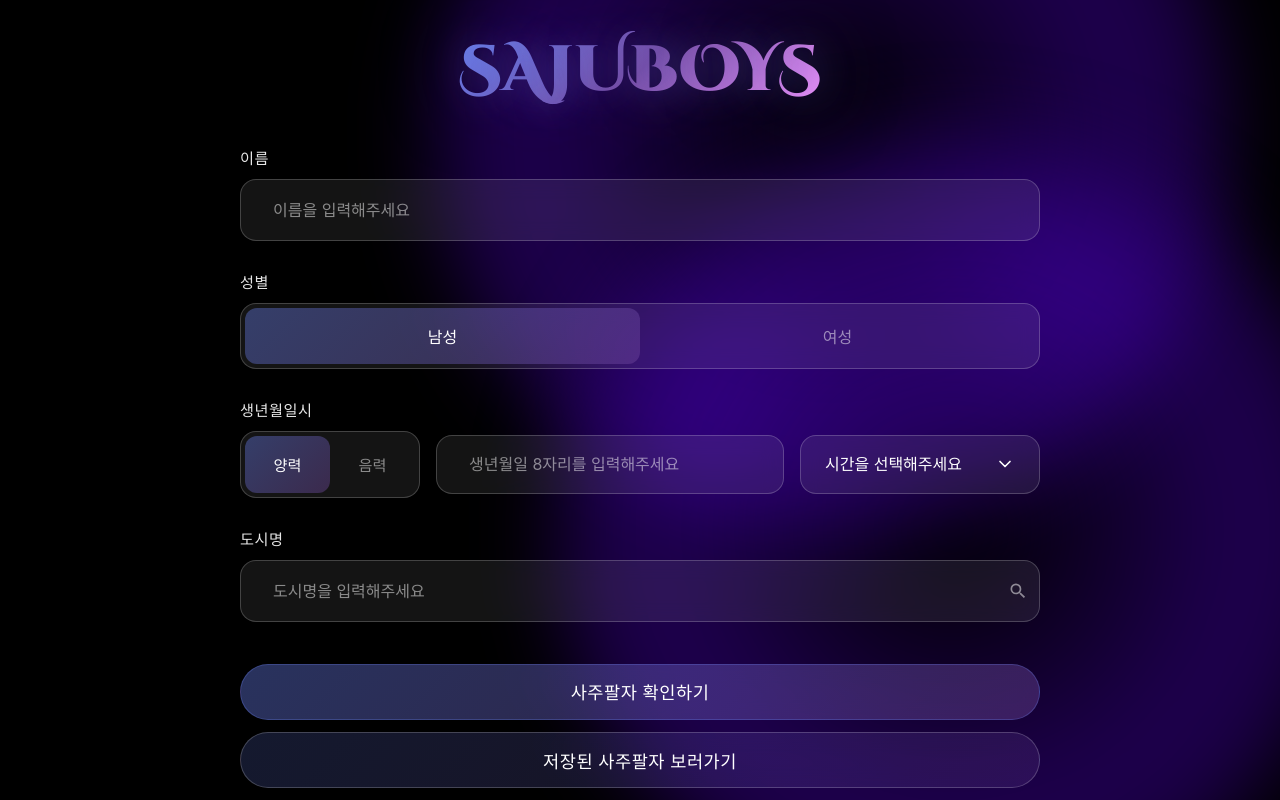
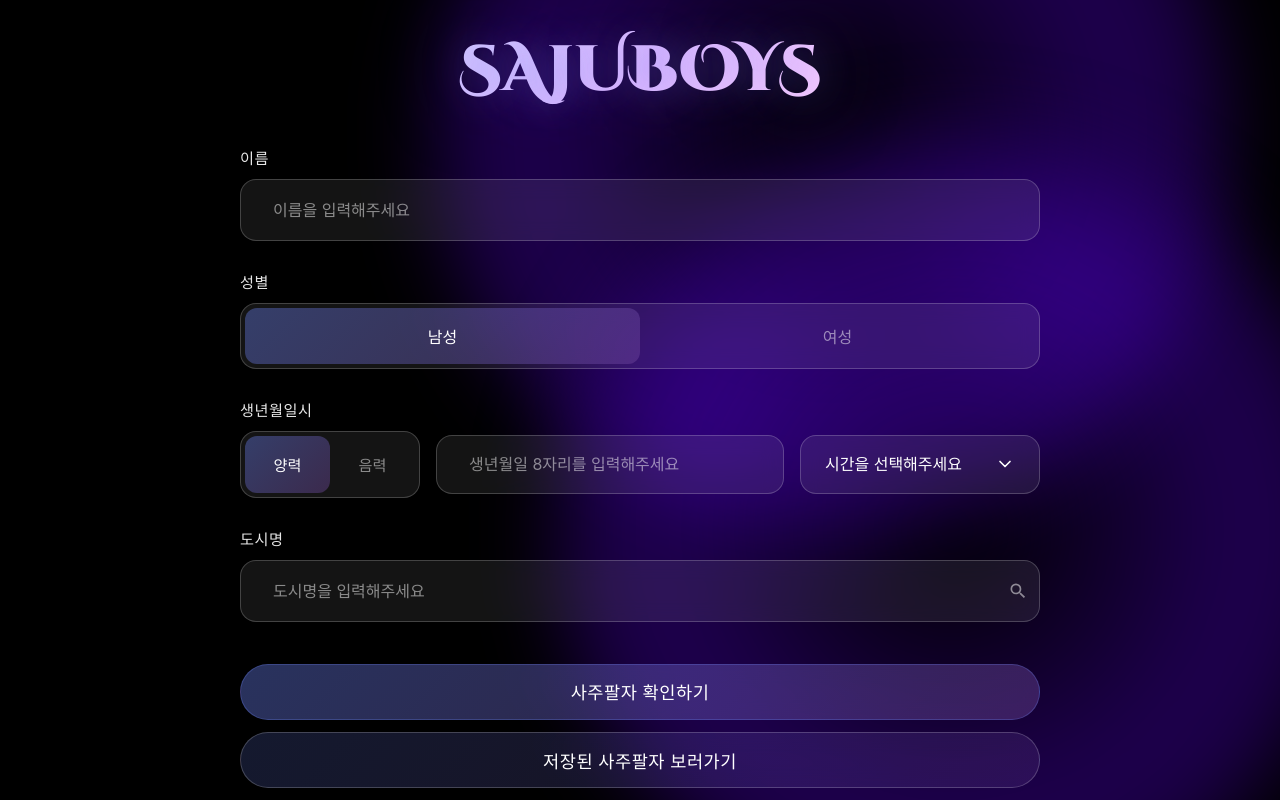
Before and after one commit to hjzhhhj/SAJUBOYS, a React (Vite) app in the folder frontend/: page /saju-input in a window 1280 px wide. Built offline with nearby package versions, Linux system fonts and the light colour scheme.

Commit message:
[Fix] :: 전체 페이지 디자인 수정

```diff
--- a/frontend/src/Starting.jsx
+++ b/frontend/src/Starting.jsx
@@ -47,9 +47,9 @@ const ContentWrapper = styled.div`
   flex-direction: column;
   align-items: center;
   justify-content: center;
-  position: relative;
   z-index: 1;
-  margin-top: 3rem;
+  width: 100%;
+  margin-top: 1rem;
 `;
 
 const GradientCircle1 = styled.div`
@@ -87,32 +87,63 @@ const GradientCircle2 = styled.div`
 `;
 
 const SubTitle = styled.h1`
-  color: white;
+  color: rgba(255, 255, 255, 0.8);
   font-size: 1.25rem;
   font-weight: 400;
   margin-bottom: 1rem;
+  letter-spacing: 0.5px;
 `;
 
 const Title = styled.h1`
-  color: white;
+  background: linear-gradient(135deg, #cec2ff, #dab6ff, #f9cbfe);
+  -webkit-background-clip: text;
+  -webkit-text-fill-color: transparent;
+  background-clip: text;
   font-size: 6.5rem;
   font-weight: 900;
   font-family: "Cinzel Decorative", cursive;
+  text-shadow: 0 0 40px rgba(102, 126, 234, 0.3);
+  position: relative;
+
+  &::after {
+    content: "SAJUBOYS";
+    position: absolute;
+    left: 0;
+    top: 0;
+    z-index: -1;
+    background: none;
+    -webkit-text-fill-color: transparent;
+    text-shadow: 0 0 80px rgba(118, 75, 162, 0.5);
+  }
 `;
 
 const Button = styled.button`
-  background-color: #ffffff10;
+  background: linear-gradient(
+    135deg,
+    rgba(102, 126, 234, 0.4),
+    rgba(118, 75, 162, 0.4)
+  );
+  backdrop-filter: blur(10px);
   color: white;
-  border: 1px solid #ffffff;
+  border: 1px solid rgba(102, 126, 234, 0.3);
   border-radius: 100px;
   font-size: 1.25rem;
+  font-weight: 500;
   cursor: pointer;
   margin-top: 7rem;
   width: 28rem;
   height: 4rem;
+  transition: all 0.3s ease;
+  letter-spacing: 0.5px;
 
   &:hover {
-    background: #ffffff20;
+    background: linear-gradient(
+      135deg,
+      rgba(102, 126, 234, 0.5),
+      rgba(118, 75, 162, 0.5)
+    );
+    transform: translateY(-2px);
+    box-shadow: 0 10px 30px rgba(102, 126, 234, 0.3);
   }
 `;
 
--- a/frontend/src/pages/Login.jsx
+++ b/frontend/src/pages/Login.jsx
@@ -83,43 +83,62 @@ const ContentWrapper = styled.div`
   flex-direction: column;
   align-items: center;
   justify-content: center;
-  position: relative;
   z-index: 1;
-  margin-top: 3rem;
+  width: 100%;
+  margin-top: 1rem;
 `;
 
 const LoginForm = styled.form`
   display: flex;
   flex-direction: column;
   align-items: center;
-  width: 840px;
+  width: 800px;
 `;
 
 const Title = styled.h1`
-  color: white;
+  background: linear-gradient(135deg, #cec2ff, #dab6ff, #f9cbfe);
+  -webkit-background-clip: text;
+  -webkit-text-fill-color: transparent;
+  background-clip: text;
   font-size: 4rem;
   font-weight: 900;
-  margin-bottom: 3rem;
+  margin-bottom: 2rem;
   font-family: "Cinzel Decorative", cursive;
+  text-shadow: 0 0 40px rgba(102, 126, 234, 0.3);
+  position: relative;
+
+  &::after {
+    content: "Login";
+    position: absolute;
+    left: 0;
+    top: 0;
+    z-index: -1;
+    background: none;
+    -webkit-text-fill-color: transparent;
+    text-shadow: 0 0 80px rgba(118, 75, 162, 0.5);
+  }
 `;
 
 const InputWrapper = styled.div`
   display: flex;
   flex-direction: column;
-  margin-bottom: 1.5rem;
+  margin-bottom: 1.8rem;
   width: 100%;
 `;
 
 const Label = styled.label`
-  color: white;
-  font-size: 1rem;
-  margin-bottom: 0.5rem;
+  color: rgba(255, 255, 255, 0.9);
+  font-size: 0.95rem;
+  margin-bottom: 0.7rem;
+  font-weight: 500;
+  letter-spacing: 0.5px;
 `;
 
 const Input = styled.input`
-  color: gray;
-  background-color: #ffffff;
-  border: 1px solid #ffffff;
+  color: white;
+  background: rgba(255, 255, 255, 0.08);
+  backdrop-filter: blur(10px);
+  border: 1px solid rgba(255, 255, 255, 0.2);
   border-radius: 16px;
   font-size: 1rem;
   cursor: pointer;
@@ -127,31 +146,47 @@ const Input = styled.input`
   width: 100%;
   padding: 1.25rem 2rem;
   box-sizing: border-box;
+  transition: all 0.3s ease;
 
   &::placeholder {
-    color: #a7a7a7;
+    color: rgba(255, 255, 255, 0.5);
   }
 
   &:focus {
     outline: none;
-    background-color: white;
+    background: rgba(255, 255, 255, 0.12);
+    border-color: rgba(102, 126, 234, 0.5);
+    box-shadow: 0 0 20px rgba(102, 126, 234, 0.2);
   }
 `;
 
 const Button = styled.button`
-  background-color: #ffffff20;
+  background: linear-gradient(
+    135deg,
+    rgba(102, 126, 234, 0.4),
+    rgba(118, 75, 162, 0.4)
+  );
+  backdrop-filter: blur(10px);
   color: white;
-  border: 1px solid #ffffff;
+  border: 1px solid rgba(102, 126, 234, 0.3);
   border-radius: 100px;
-  font-size: 1.25rem;
+  font-size: 1.1rem;
+  font-weight: 500;
   cursor: pointer;
-  margin-top: 1rem;
+  margin-top: 0.8rem;
   width: 100%;
-  height: 3.75rem;
+  height: 3.5rem;
   transition: all 0.3s ease;
+  letter-spacing: 0.5px;
 
   &:hover {
-    background: #ffffff30;
+    background: linear-gradient(
+      135deg,
+      rgba(102, 126, 234, 0.5),
+      rgba(118, 75, 162, 0.5)
+    );
+    transform: translateY(-2px);
+    box-shadow: 0 10px 30px rgba(102, 126, 234, 0.3);
   }
 
   &:disabled {
--- a/frontend/src/pages/SajuInput.jsx
+++ b/frontend/src/pages/SajuInput.jsx
@@ -97,7 +97,7 @@ const GradientCircle2 = styled.div`
 `;
 
 const Title = styled.h1`
-  background: linear-gradient(135deg, #667eea, #764ba2, #f093fb);
+  background: linear-gradient(135deg, #cec2ff, #dab6ff, #f9cbfe);
   -webkit-background-clip: text;
   -webkit-text-fill-color: transparent;
   background-clip: text;
--- a/frontend/src/pages/SajuResult.jsx
+++ b/frontend/src/pages/SajuResult.jsx
@@ -113,7 +113,7 @@ const ContentWrapper = styled.div`
 `;
 
 const Title = styled.h1`
-  background: linear-gradient(135deg, #667eea, #764ba2, #f093fb);
+  background: linear-gradient(135deg, #cec2ff, #dab6ff, #f9cbfe);
   -webkit-background-clip: text;
   -webkit-text-fill-color: transparent;
   background-clip: text;
--- a/frontend/src/pages/SavedSaju.jsx
+++ b/frontend/src/pages/SavedSaju.jsx
@@ -113,7 +113,7 @@ const Header = styled.div`
 `;
 
 const Title = styled.h1`
-  background: linear-gradient(135deg, #667eea, #764ba2, #f093fb);
+  background: linear-gradient(135deg, #cec2ff, #dab6ff, #f9cbfe);
   -webkit-background-clip: text;
   -webkit-text-fill-color: transparent;
   background-clip: text;
--- a/frontend/src/pages/Signup.jsx
+++ b/frontend/src/pages/Signup.jsx
@@ -83,43 +83,62 @@ const ContentWrapper = styled.div`
   flex-direction: column;
   align-items: center;
   justify-content: center;
-  position: relative;
   z-index: 1;
-  margin-top: 3rem;
+  width: 100%;
+  margin-top: 1rem;
 `;
 
 const SignupForm = styled.form`
   display: flex;
   flex-direction: column;
   align-items: center;
-  width: 840px;
+  width: 800px;
 `;
 
 const Title = styled.h1`
-  color: white;
+  background: linear-gradient(135deg, #cec2ff, #dab6ff, #f9cbfe);
+  -webkit-background-clip: text;
+  -webkit-text-fill-color: transparent;
+  background-clip: text;
   font-size: 4rem;
   font-weight: 900;
-  margin-bottom: 3rem;
+  margin-bottom: 2rem;
   font-family: "Cinzel Decorative", cursive;
+  text-shadow: 0 0 40px rgba(102, 126, 234, 0.3);
+  position: relative;
+
+  &::after {
+    content: "Sign up";
+    position: absolute;
+    left: 0;
+    top: 0;
+    z-index: -1;
+    background: none;
+    -webkit-text-fill-color: transparent;
+    text-shadow: 0 0 80px rgba(118, 75, 162, 0.5);
+  }
 `;
 
 const InputWrapper = styled.div`
   display: flex;
   flex-direction: column;
-  margin-bottom: 1.5rem;
+  margin-bottom: 1.8rem;
   width: 100%;
 `;
 
 const Label = styled.label`
-  color: white;
-  font-size: 1rem;
-  margin-bottom: 0.5rem;
+  color: rgba(255, 255, 255, 0.9);
+  font-size: 0.95rem;
+  margin-bottom: 0.7rem;
+  font-weight: 500;
+  letter-spacing: 0.5px;
 `;
 
 const Input = styled.input`
-  color: gray;
-  background-color: #ffffff;
-  border: 1px solid #ffffff;
+  color: white;
+  background: rgba(255, 255, 255, 0.08);
+  backdrop-filter: blur(10px);
+  border: 1px solid rgba(255, 255, 255, 0.2);
   border-radius: 16px;
   font-size: 1rem;
   cursor: pointer;
@@ -127,31 +146,47 @@ const Input = styled.input`
   width: 100%;
   padding: 1.25rem 2rem;
   box-sizing: border-box;
+  transition: all 0.3s ease;
 
   &::placeholder {
-    color: #a7a7a7;
+    color: rgba(255, 255, 255, 0.5);
   }
 
   &:focus {
     outline: none;
-    background-color: white;
+    background: rgba(255, 255, 255, 0.12);
+    border-color: rgba(102, 126, 234, 0.5);
+    box-shadow: 0 0 20px rgba(102, 126, 234, 0.2);
   }
 `;
 
 const Button = styled.button`
-  background-color: #ffffff20;
+  background: linear-gradient(
+    135deg,
+    rgba(102, 126, 234, 0.4),
+    rgba(118, 75, 162, 0.4)
+  );
+  backdrop-filter: blur(10px);
   color: white;
-  border: 1px solid #ffffff;
+  border: 1px solid rgba(102, 126, 234, 0.3);
   border-radius: 100px;
-  font-size: 1.25rem;
+  font-size: 1.1rem;
+  font-weight: 500;
   cursor: pointer;
-  margin-top: 1rem;
+  margin-top: 0.8rem;
   width: 100%;
-  height: 3.75rem;
+  height: 3.5rem;
   transition: all 0.3s ease;
+  letter-spacing: 0.5px;
 
   &:hover {
-    background: #ffffff30;
+    background: linear-gradient(
+      135deg,
+      rgba(102, 126, 234, 0.5),
+      rgba(118, 75, 162, 0.5)
+    );
+    transform: translateY(-2px);
+    box-shadow: 0 10px 30px rgba(102, 126, 234, 0.3);
   }
 
   &:disabled {
```
Also changed, not shown: 1 other file (tests, documents, lock files or other folders).
